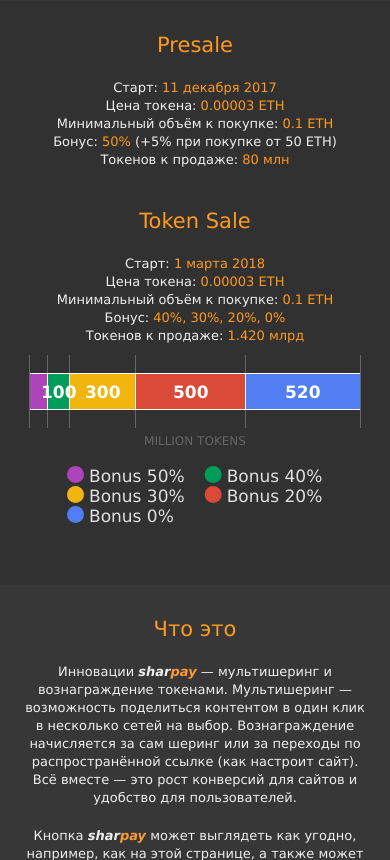
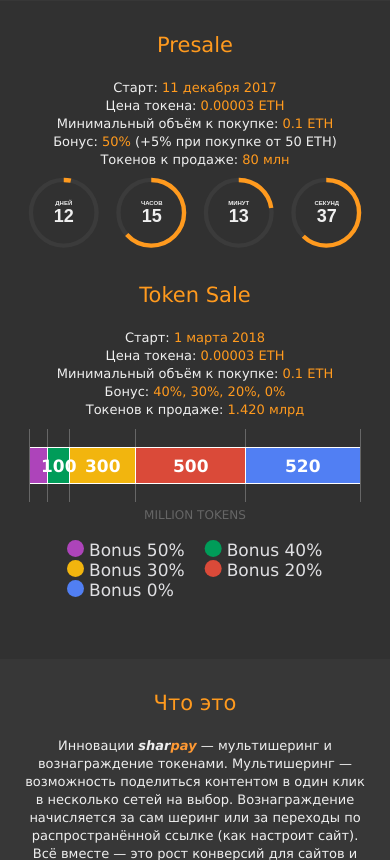
Before and after one commit to sharpay-io/sharpay-landing, a PHP site: page / in a window 390 px wide. Shown: the part 810-1670 px from the top of the page. Run offline with PHP 8.4, Linux system fonts and the light colour scheme; some libraries are stand-ins or nearby versions.

Commit message:
clock disapear on small screen fix

```diff
--- a/css/sharpay2.webflow.css
+++ b/css/sharpay2.webflow.css
@@ -1786,6 +1786,18 @@
         padding-right: 20px;
         padding-left: 20px
     }
+
+    #token .l-col {
+      flex-grow: 1;
+    }
+
+    #token .r-col {
+      flex-grow: 2;
+    }
+
+    #clockChart {
+      width: 100%;
+    }
 }
 
 @media (max-width:767px) {
```
